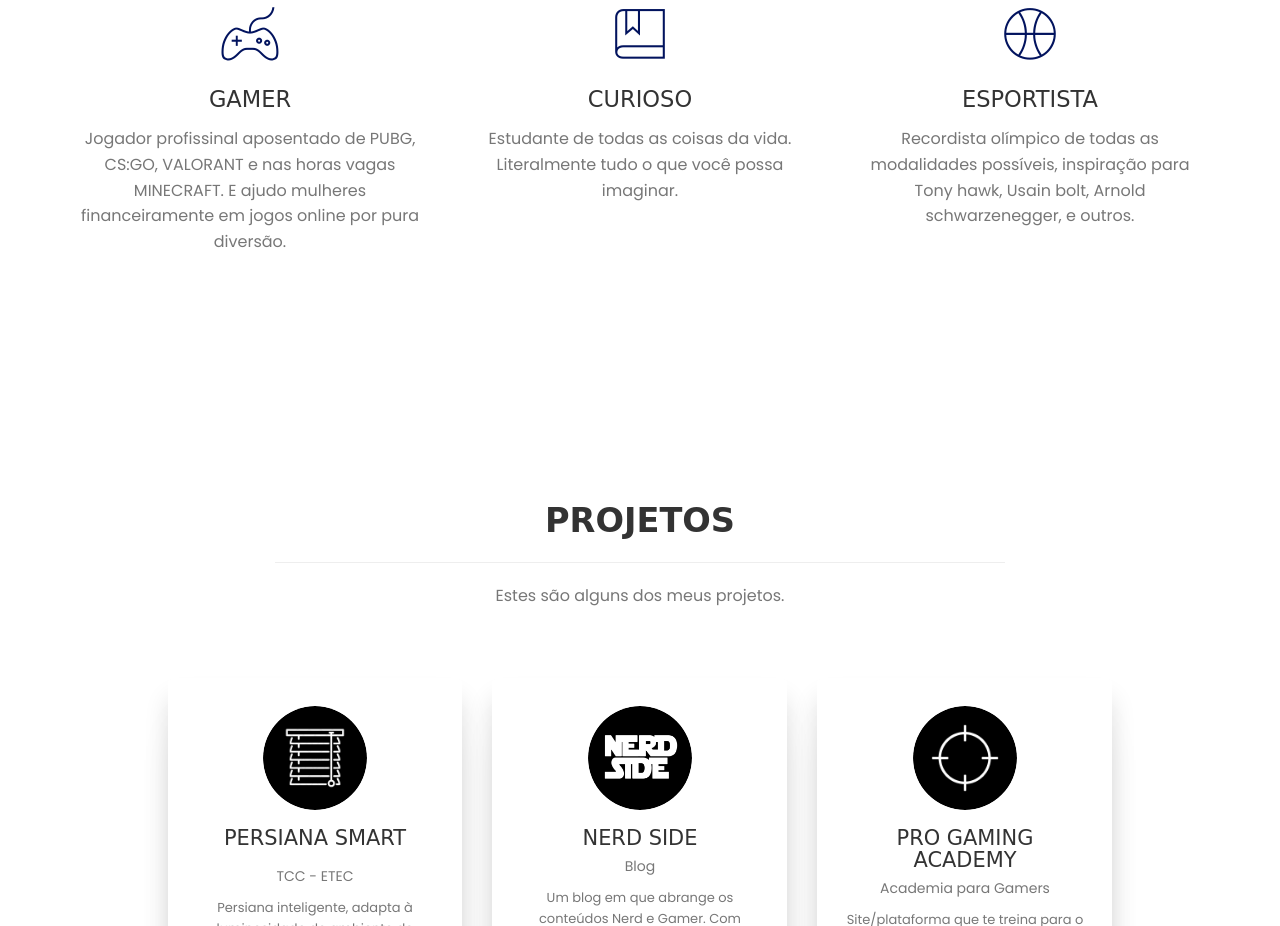
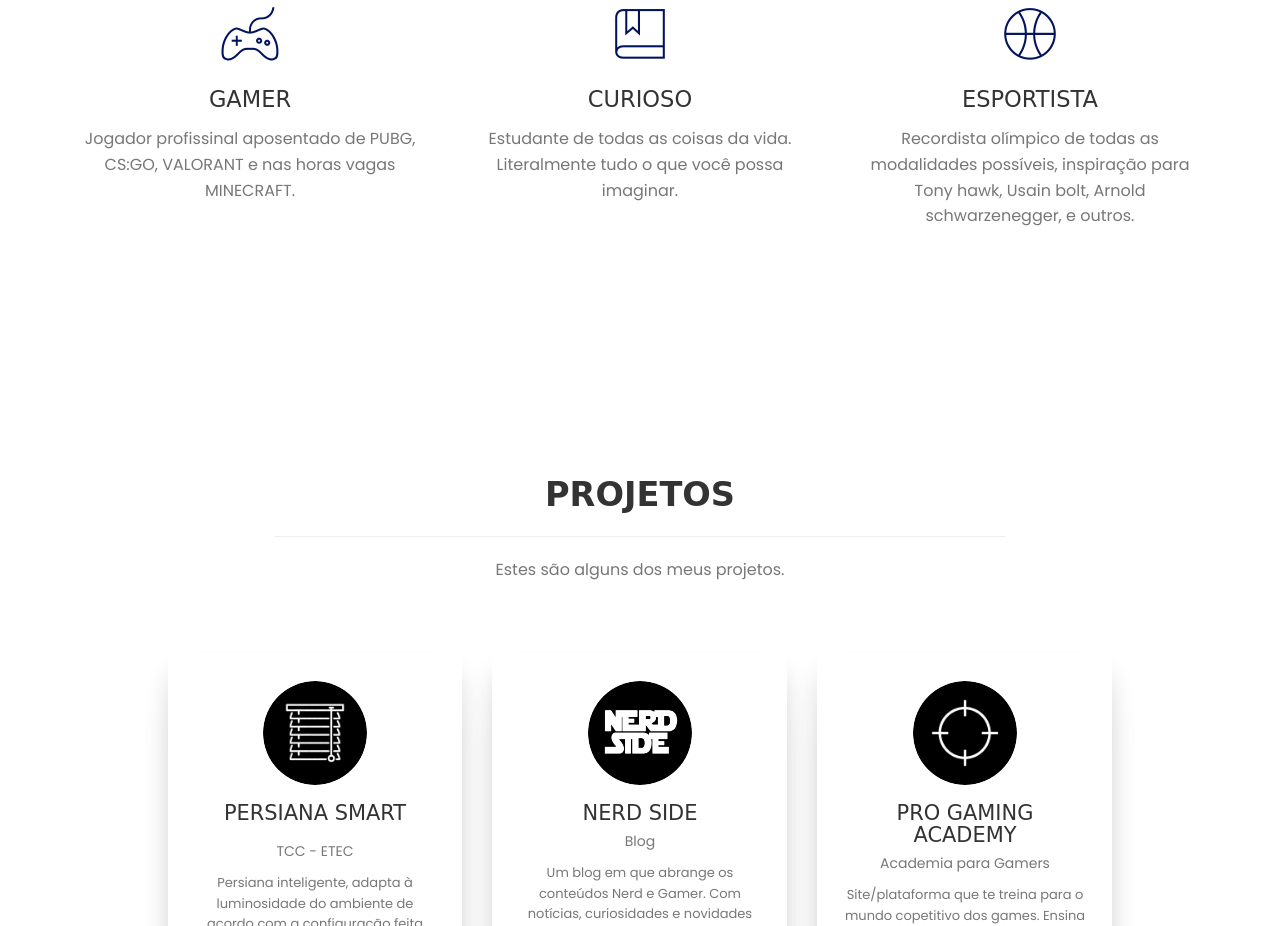
Before and after one commit to gabrielcarlos-dev/portfolio-bootstrap, a plain HTML site: page index.html in a window 1280 px wide. Shown: the part 1116-2042 px from the top of the page. Drawn offline with Linux system fonts and the light colour scheme; some packages are replaced by stand-ins of ours; a web font is replaced by a local one.

Commit message:
Update index.html

```diff
--- a/index.html
+++ b/index.html
@@ -138,7 +138,7 @@
                                 <i class="pe-7s-joy"></i>
                             </div>
                             <h3>GAMER</h3>
-                            <p class="description">Jogador profissinal aposentado de PUBG, CS:GO, VALORANT e nas horas vagas MINECRAFT. E ajudo mulheres financeiramente em jogos online por pura diversão.</p>
+                            <p class="description">Jogador profissinal aposentado de PUBG, CS:GO, VALORANT e nas horas vagas MINECRAFT.</p>
                         </div>
                     </div>
                     <div class="col-md-4">
```
